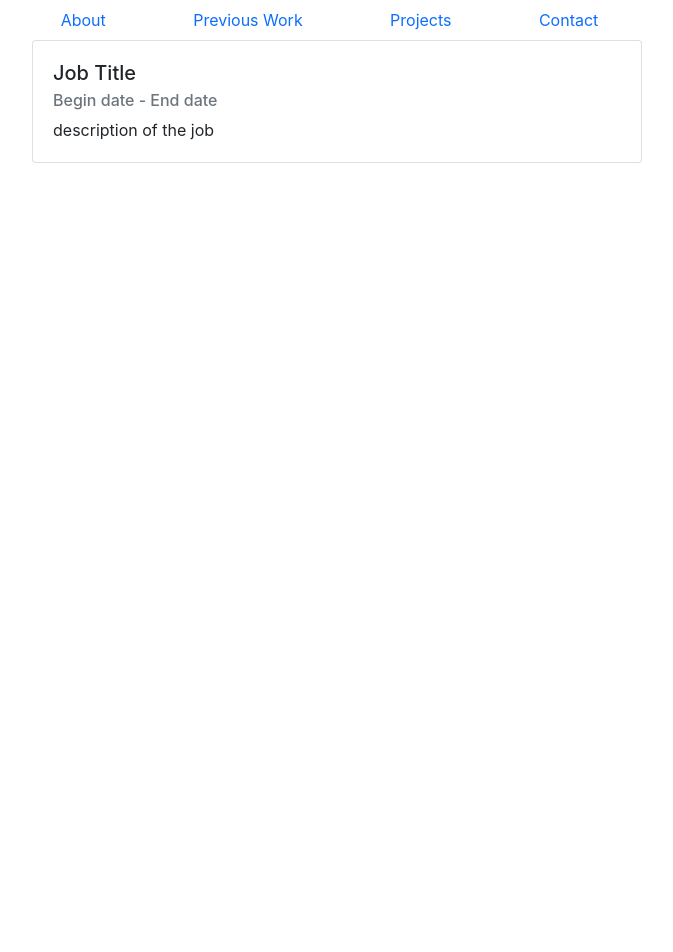
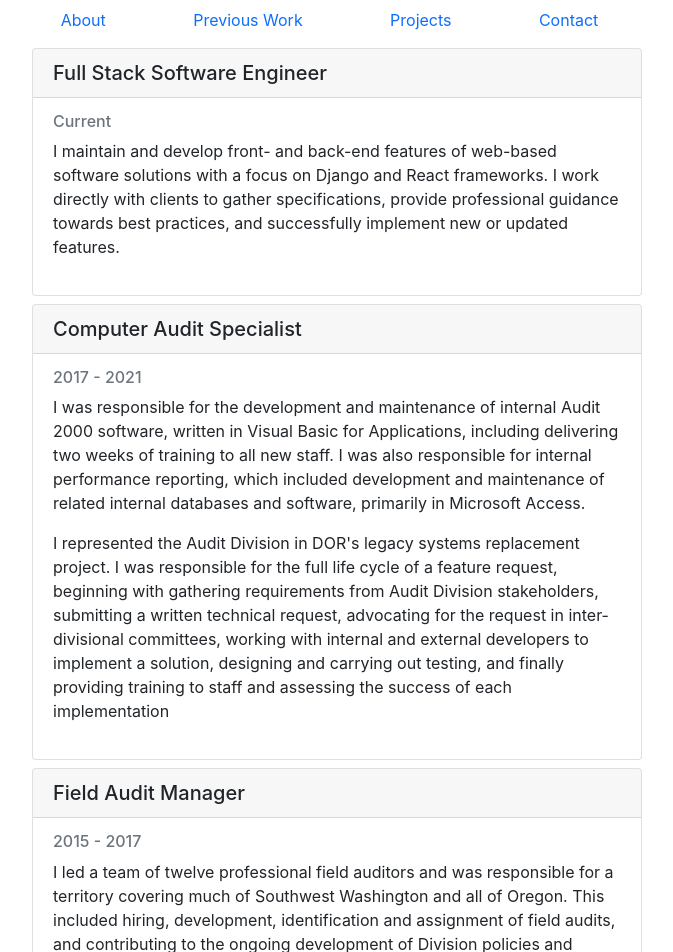
Before and after one commit to annahansen229/Profile, a React (Create React App) app: page /previous-work in a window 1280 px wide. Shown: the top 952 px of the page, without its empty margins (303-976 px from the left). Before the commit the page ends 800 px from the top, so only its background shows below. Built offline with nearby package versions, Linux system fonts and the light colour scheme.

Commit message:
finished previous work

```diff
--- a/src/data/jobs.js
+++ b/src/data/jobs.js
@@ -1,8 +1,42 @@
+// {
+//     title: "",
+//     company: "",
+//     start: "",
+//     end: "",
+//     description: "",
+//   },
+
 export const jobs = [
   {
-    title: "",
+    title: "Full Stack Software Engineer",
+    company: "Dark Matter Software",
     start: "",
-    end: "",
-    description: "",
+    end: "Current",
+    description:
+      "I maintain and develop front- and back-end features of web-based software solutions with a focus on Django and React frameworks. I work directly with clients to gather specifications, provide professional guidance towards best practices, and successfully implement new or updated features.",
+  },
+  {
+    title: "Computer Audit Specialist",
+    company: "State of Washington, Department of Revenue",
+    start: "2017",
+    end: "2021",
+    description:
+      "I was responsible for the development and maintenance of internal Audit 2000 software, written in Visual Basic for Applications, including delivering two weeks of training to all new staff. I was also responsible for internal performance reporting, which included development and maintenance of related internal databases and software, primarily in Microsoft Access. \n I represented the Audit Division in DOR's legacy systems replacement project. I was responsible for the full life cycle of a feature request, beginning with gathering requirements from Audit Division stakeholders, submitting a written technical request, advocating for the request in inter-divisional committees, working with internal and external developers to implement a solution, designing and carrying out testing, and finally providing training to staff and assessing the success of each implementation",
+  },
+  {
+    title: "Field Audit Manager",
+    company: "State of Washington, Department of Revenue",
+    start: "2015",
+    end: "2017",
+    description:
+      "I led a team of twelve professional field auditors and was responsible for a territory covering much of Southwest Washington and all of Oregon. This included hiring, development, identification and assignment of field audits, and contributing to the ongoing development of Division policies and procedures as a member of the Audit Management Team.",
+  },
+  {
+    title: "Field Auditor",
+    company: "State of Washington, Department of Revenue",
+    start: "2009",
+    end: "2015",
+    description:
+      "I independently conducted excise tax audits of varying size and complexity. As a journeyman auditor, I was also responsible for the training and development of new auditors during their first eighteen months.",
   },
 ]
--- a/src/routes/PreviousWork.js
+++ b/src/routes/PreviousWork.js
@@ -1,17 +1,31 @@
 import React from "react"
+import { jobs } from "../data/jobs"
 
 const PreviousWork = () => {
+  // create a card for each job in jobs
   return (
-    <div className="container">
-      <div className="card">
-        <div className="card-body">
-          <h5 className="card-title">Job Title</h5>
-          <h6 className="card-subtitle mb-2 text-muted">
-            Begin date - End date
-          </h6>
-          <div className="card-text">description of the job</div>
-        </div>
-      </div>
+    <div className="previous-work container">
+      {jobs.map((job) => {
+        return (
+          <div className="card my-2">
+            <h5 className="card-header">{job.title}</h5>
+            <div className="card-body">
+              <h6 className="card-subtitle mb-2 text-muted">
+                {/* has start date and end date: show as range */}
+                {job.start && job.end && `${job.start} - ${job.end}`}
+                {/* missing start or end date: show which one exists (or show none) */}
+                {!(job.start && job.end) && (job.start || job.end)}
+              </h6>
+              <div className="card-text">
+                {/* if there are line breaks, this creates a p element for each paragraph */}
+                {job.description.split("\n").map((str) => (
+                  <p>{str}</p>
+                ))}
+              </div>
+            </div>
+          </div>
+        )
+      })}
     </div>
   )
 }
```
